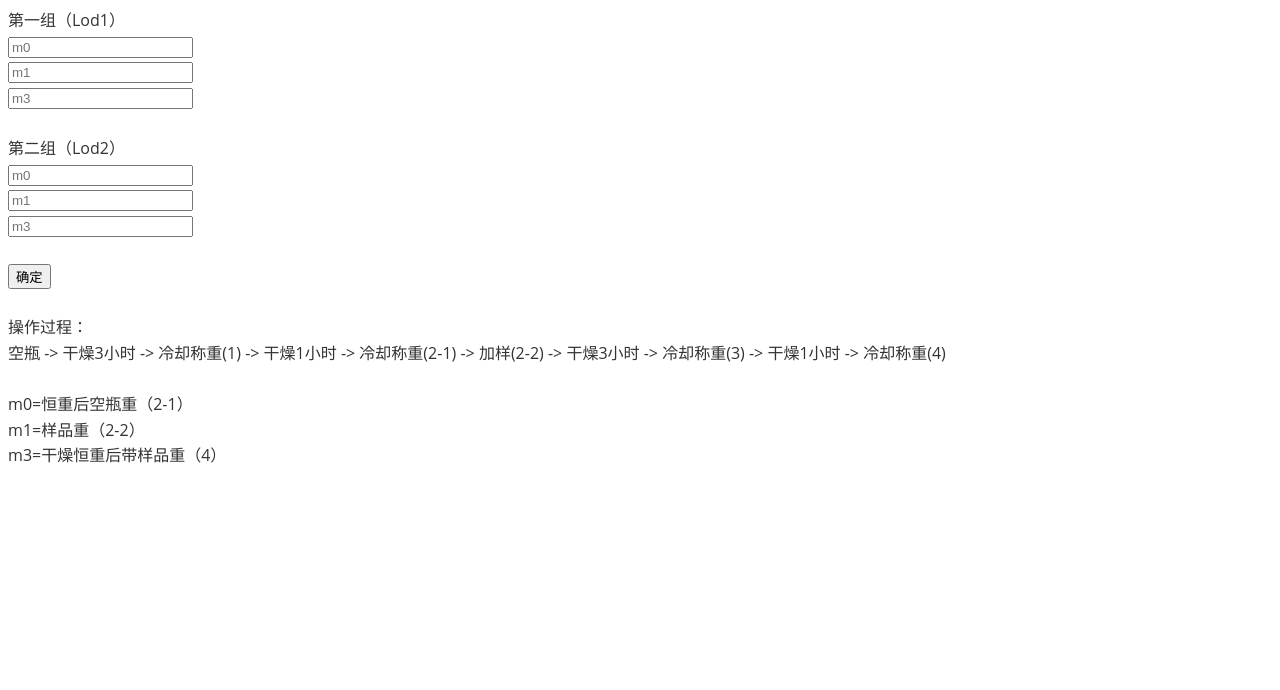
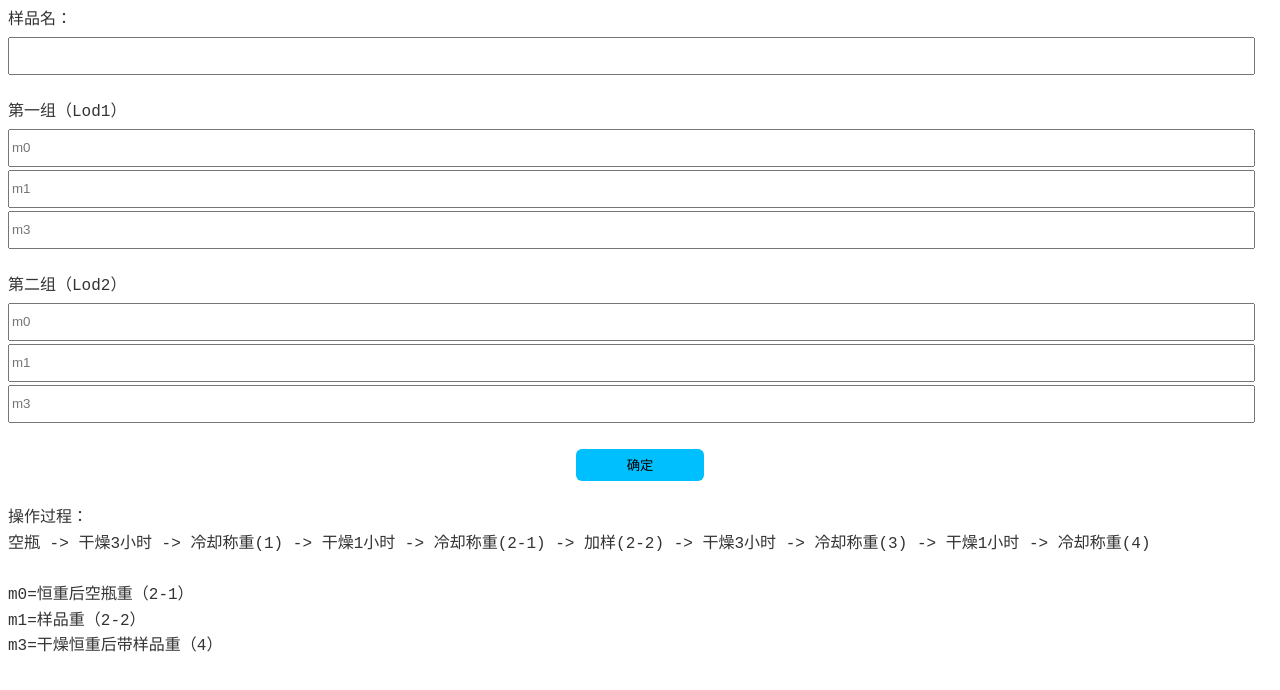
Before and after one commit to hbk01/hbk01.github.io, a plain HTML site: page lod.html in a window 1280 px wide. Drawn offline with nearby package versions, Linux system fonts and the light colour scheme; a web font is replaced by a local one.

Commit message:
update style

```diff
--- a/lod.html
+++ b/lod.html
@@ -4,11 +4,10 @@
 <head>
     <meta charset="UTF-8">
     <meta http-equiv="X-UA-Compatible" content="IE=edge">
-    <!-- 尝试适配 Safari 浏览器点击输入框页面会放大的问题 -->
-    <!-- <meta name="viewport" content="width=device-width, initial-scale=1.0"> -->
-    <meta name="viewport" content="width=device-width; initial-scale=1.0; minimum-scale=1.0; maximum-scale=1.0"/>
+    <meta name="viewport" content="width=device-width, initial-scale=1.0, user-scalable=no">
     <title>干燥失重</title>
     <link rel="stylesheet" href="./github.css">
+    <link rel="stylesheet" href="./theme.css">
     <script src="./decimal.js"></script>
     <script src="https://cdn.bootcdn.net/ajax/libs/jquery/3.6.0/jquery.min.js"></script>
     <script>
@@ -101,6 +100,8 @@
 </head>
 
 <body>
+    样品名：<input type="text" name="lod-name" id="lod-name"><br><br>
+
     <div class="one-team">
         第一组（Lod1）<br>
         <input type="number" name="m0l" id="m0l" class="one-input m0" placeholder="m0"><br>
@@ -117,7 +118,9 @@
         <br>
     </div>
 
-    <button id="ok">确定</button>
+    <div class="buttons">
+        <button id="ok">确定</button>
+    </div>
 
     <div class="msgbox"></div>
 
--- a/theme.css
+++ b/theme.css
@@ -1,6 +1,7 @@
 body {
     height: 100%;
     font-family: 'Courier New', Courier, monospace;
+    font-size: 16px;
 }
 
 a {
@@ -16,3 +17,23 @@ a {
     border: 1px solid #323232;
     border-left-width: 5px;
 }
+
+.buttons {
+    text-align: center;
+}
+
+input {
+    width: 98%;
+    height: 32px;
+    margin-top: 3px;
+    line-height: 32px;
+}
+
+button {
+    height: 32px;
+    width: 128px;
+    text-align: center;
+    background-color: deepskyblue;
+    border: 0;
+    border-radius: 6px;
+}
```
